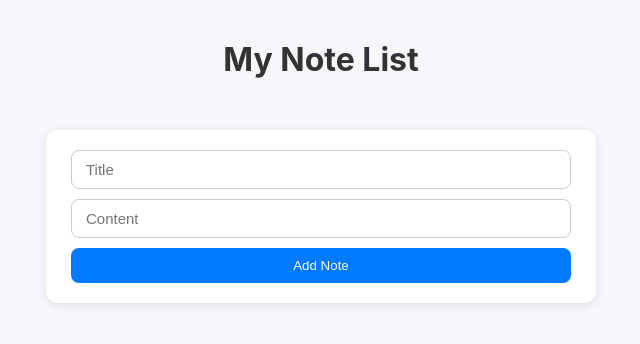
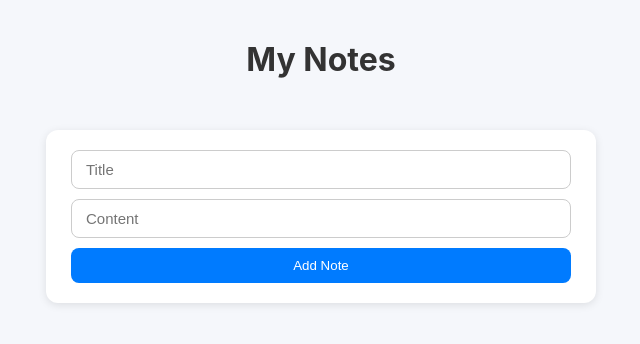
Before and after one commit to codest40/mastery-phase1-1-devnote-api, a FastAPI app: page / in a window 1280 px wide. Shown: the top 344 px of the page, without its empty margins (319-959 px from the left). Run offline with FastAPI, Linux system fonts and the light colour scheme; data that the repository does not hold is empty; parts of the project's set-up code (start-up, migrations or seed data) failed here and were passed over.

Commit message:
First Commit

```diff
--- a/templates/notes.html
+++ b/templates/notes.html
@@ -110,7 +110,7 @@
   </style>
 </head>
 <body>
-  <h1>My Note List</h1>
+  <h1>My Notes</h1>
 
   <form id="noteForm">
     <input type="text" id="title" placeholder="Title" required />
```
Also changed, not shown: 1 other file.
